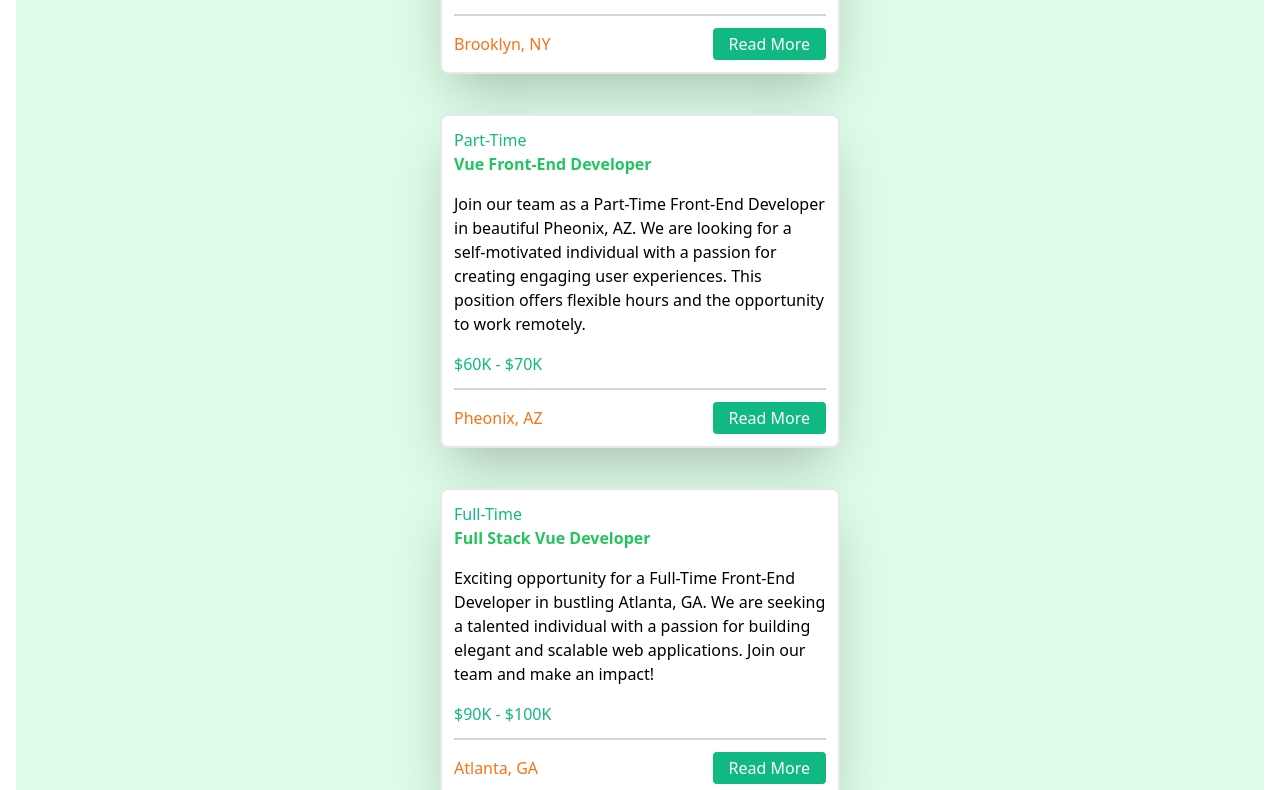
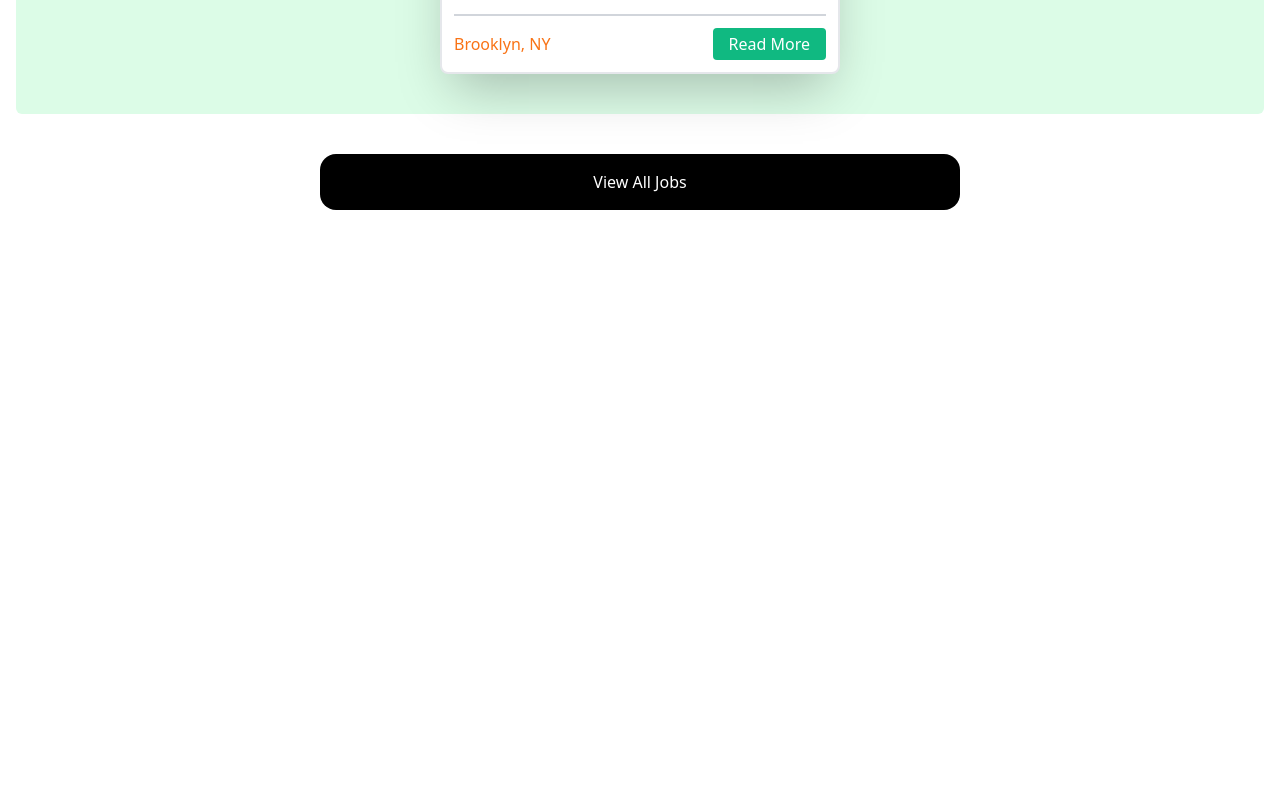
Before and after one commit to satyakiraj/vue-jobs, a Vue app: page / in a window 1280 px wide. Shown: the part 1748-2538 px from the top of the page. After the commit the page ends 1998 px from the top, so only its background shows below. Built offline with nearby package versions, Linux system fonts and the light colour scheme.

Commit message:
App.vue changed

```diff
--- a/src/App.vue
+++ b/src/App.vue
@@ -9,5 +9,5 @@ import JobListings from '@/components/JobListings.vue'
   <Navbar/>
   <Hero/>
   <HomeCards/>
-  <JobListings/>
+  <JobListings :limit="3" :showButton="true"/>
 </template>
--- a/src/components/JobListings.vue
+++ b/src/components/JobListings.vue
@@ -1,9 +1,15 @@
 <script setup>
-import {ref} from 'vue'
+import {ref, defineProps} from 'vue'
 import Job from '@/components/jobs.vue'
 import jobData from '@/jobs.json'
-
 const jobs = ref(jobData.jobs)
+defineProps({
+  limit: Number,
+  showButton:{
+    type: Boolean,
+    default: false,
+  }
+})
 </script>
 
 <template>
@@ -13,7 +19,13 @@ const jobs = ref(jobData.jobs)
     <div
       class="flex flex-col space-y-6 items-center justify-center 2xl:grid gap-4 grid-cols-3 bg-transparent box-content h-auto px-3"
     >
-      <Job v-for="job in jobs" :key="job.id" :job="job"/>
+      <Job v-for="job in jobs.slice(0, limit || jobs.length)" :key="job.id" :job="job"/>
     </div>
   </div>
+  <section class="w-screen h-auto my-5 flex justify-center py-5">
+    <a
+      class="bg-black text-white w-1/2 text-center py-4 cursor-pointer h-14 tex-xl font-medium rounded-2xl hover:bg-gray-800" v-if="showButton">View
+      All
+      Jobs</a>
+  </section>
 </template>
```
